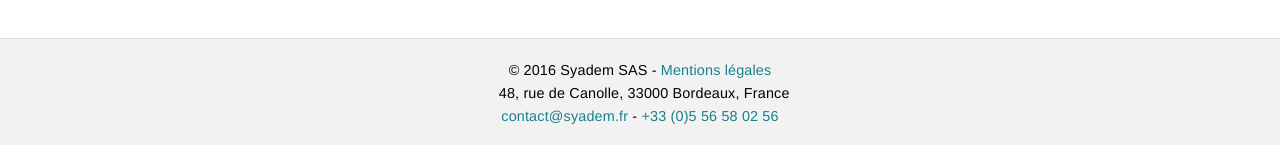
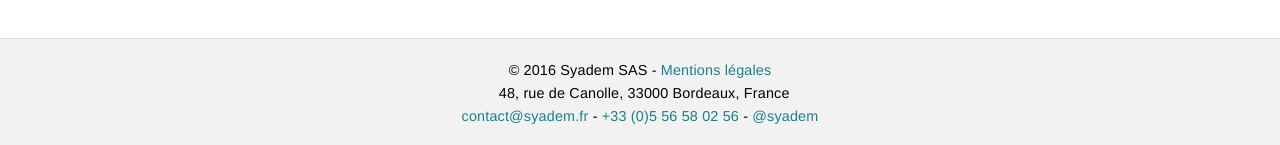
Before and after one commit to Syadem/syadem.github.io, a Jekyll site: the page built from index.html, in a window 1280 px wide and 900 px high, scrolled down 2340 px. Shown: the part 752-897 px from the top of the window. Built offline with Jekyll 4.4.1, drawn with Linux system fonts in a browser that asks for light colours; nearby versions of some CDN libraries.

Commit message:
Add twitter

```diff
--- a/_layouts/default.html
+++ b/_layouts/default.html
@@ -67,7 +67,7 @@
           <a href="https://www.google.fr/maps/preview#!q=48+rue+de+Canolle%2C+33+000+Bordeaux%2C+France&data=!4m15!2m14!1m13!1s0xd54d87577377f15%3A0x67d6387e6b6901a1!3m8!1m3!1d2870!2d-0.6021471!3d44.8281688!3m2!1i1338!2i779!4f13.1!4m2!3d44.8281688!4d-0.6021471" title="Syadem, 48 rue de Canolle, 33000 Bordeaux" target="_blank"><i class="icon-map-marker"></i></a>&nbsp;
           <span itemprop="street-address">48, rue de Canolle</span>, <span itemprop="postal-code">33000</span> <span itemprop="locality">Bordeaux</span>, <span itemprop="country-name">France</span>
         </div>
-        <script type="text/javascript">weloveyou();</script> - <a href="tel:+33-5-56-58-02-56" itemprop="tel">+33 (0)5 56 58 02 56</a>
+        <script type="text/javascript">weloveyou();</script> - <a href="tel:+33-5-56-58-02-56" itemprop="tel">+33 (0)5 56 58 02 56</a> - <a href="https://twitter.com/syadem">@syadem</a>
       </div>
     </footer>
   </body>
```
